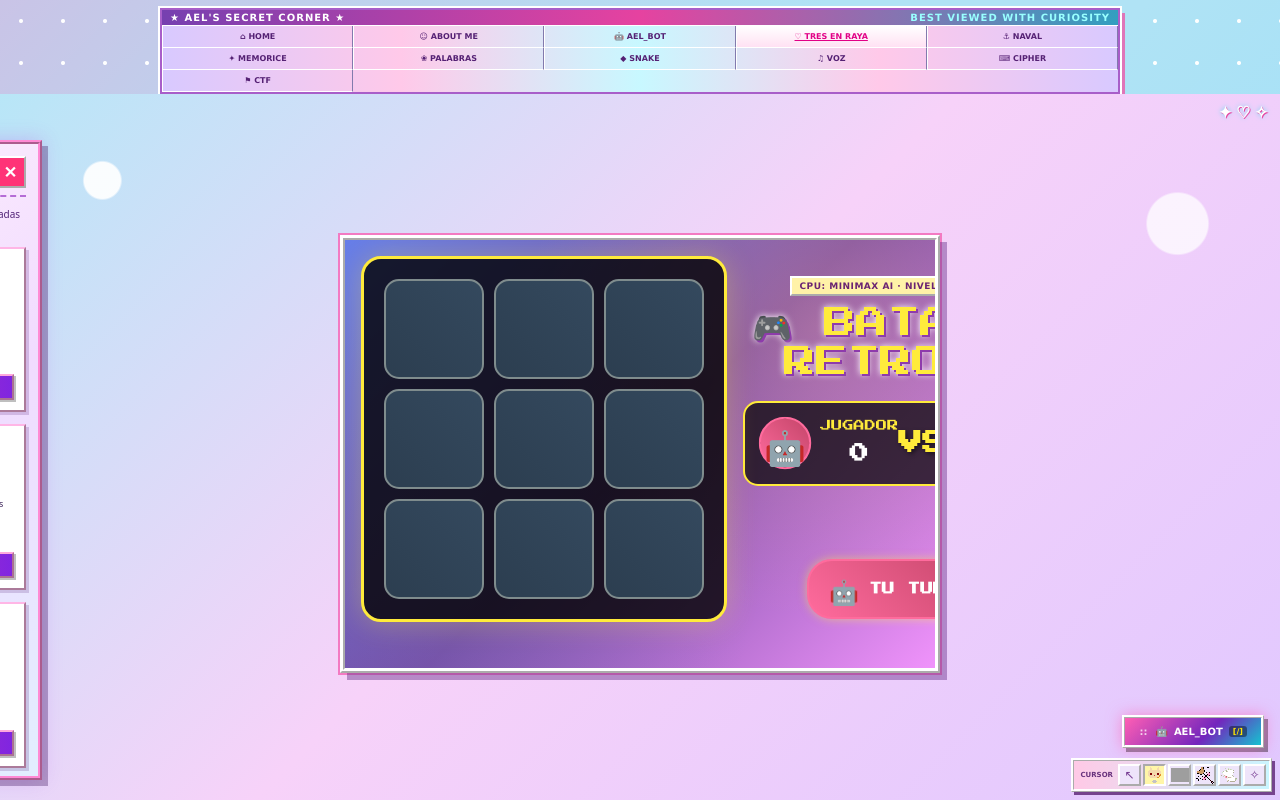
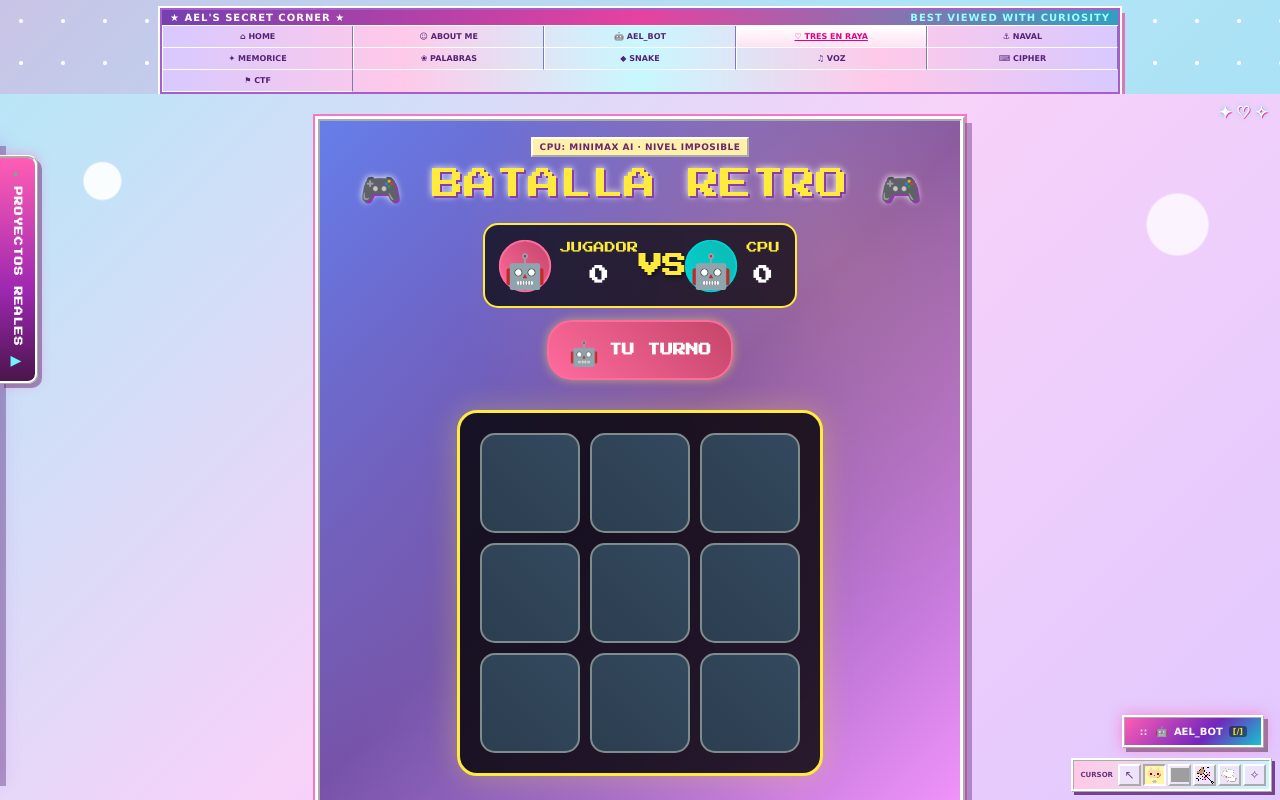
Before and after one commit to AelStGermain/Aelita, an Angular app: page /gato in a window 1280 px wide. Built offline with nearby package versions, Linux system fonts and the light colour scheme; grey boxes are pictures that could not be loaded.

Commit message:
fix: resolve game layout clipping & fix left drawer tab absolute position

```diff
--- a/src/styles.css
+++ b/src/styles.css
@@ -237,10 +237,10 @@ body {
 app-gato, app-batalla-naval, app-memorice, app-palabras, app-snake, app-lector, app-cipher, app-ctf {
   position: relative;
   display: block;
-  height: 100%;
-  min-height: 0;
-  padding: 6px;
-  overflow: auto;
+  width: 100%;
+  min-height: calc(100vh - 75px);
+  padding: 12px;
+  overflow-y: auto !important;
   background:
     radial-gradient(circle at 8% 12%, rgba(255, 255, 255, 0.92) 0 18px, transparent 20px),
     radial-gradient(circle at 92% 18%, rgba(255, 255, 255, 0.75) 0 30px, transparent 32px),
@@ -255,8 +255,7 @@ app-gato, app-batalla-naval, app-memorice, app-palabras, app-snake, app-lector,
   left: 0;
   top: 140px;
   z-index: 9500;
-  display: flex;
-  align-items: flex-start;
+  width: 310px;
   transition: transform 0.35s cubic-bezier(0.175, 0.885, 0.32, 1.275);
   transform: translateX(-310px);
 }
@@ -265,21 +264,26 @@ app-gato, app-batalla-naval, app-memorice, app-palabras, app-snake, app-lector,
 }
 
 .drawer-toggle-btn {
+  position: absolute;
+  left: 100%;
+  top: 15px;
   display: flex;
   align-items: center;
   gap: 6px;
-  padding: 10px 12px;
-  background: linear-gradient(180deg, #ff71c6, #9c27b0 60%, #4a154b);
+  padding: 12px 10px;
+  background: linear-gradient(180deg, #ff5eb4, #9c27b0 60%, #4a154b);
   color: #ffffff;
   border: 3px ridge #ffffff !important;
   border-left: none !important;
   border-radius: 0 10px 10px 0 !important;
   font: bold 9px 'Press Start 2P', monospace, sans-serif;
   cursor: pointer;
-  box-shadow: 4px 4px 0 rgba(70, 20, 90, 0.4), 0 0 12px rgba(255, 113, 198, 0.4);
+  box-shadow: 4px 4px 0 rgba(70, 20, 90, 0.4), 0 0 12px rgba(255, 94, 180, 0.5);
   writing-mode: vertical-rl;
   text-orientation: mixed;
   letter-spacing: 1px;
+  white-space: nowrap;
+  user-select: none;
 }
 .drawer-toggle-btn:hover {
   background: linear-gradient(180deg, #ff8fd2, #b038c6 60%, #601f62);
@@ -738,117 +742,102 @@ app-gato, app-batalla-naval, app-memorice, app-palabras, app-snake, app-lector,
 }
 
 /* ==========================================================================
-   WEB DESKTOP HORIZONTAL ARCADE LAYOUT FOR GAMES (MIN-WIDTH: 900px)
+   GAME COMPONENTS LAYOUT & RESPONSIVE PROPORTIONS
    ========================================================================== */
-@media (min-width: 900px) {
-  /* Common Arcade Container Fit */
-  app-gato, app-batalla-naval, app-memorice, app-palabras, app-snake, app-lector, app-cipher, app-ctf {
-    height: calc(100vh - 80px) !important;
-    max-height: calc(100vh - 80px) !important;
-    overflow: hidden !important;
+app-batalla-naval .game-container {
+  max-width: 920px !important;
+  margin: 10px auto !important;
+  padding: 16px !important;
   display: flex !important;
   flex-direction: column !important;
+  align-items: center !important;
+  text-align: center !important;
+}
+app-batalla-naval .boards-container {
+  display: flex !important;
+  flex-direction: row !important;
+  flex-wrap: wrap !important;
   justify-content: center !important;
+  gap: 30px !important;
+  width: 100% !important;
+  margin: 15px 0 !important;
+}
+app-batalla-naval .board-wrapper {
+  display: flex !important;
+  flex-direction: column !important;
+  align-items: center !important;
 }
 
-  /* 1. BATALLA NAVAL */
-  app-batalla-naval .game-container {
-    display: grid !important;
-    grid-template-columns: 1.4fr 1fr !important;
-    grid-template-rows: auto 1fr auto !important;
-    gap: 12px !important;
+app-gato .game-arena {
+  max-width: 650px !important;
+  margin: 10px auto !important;
+  padding: 16px !important;
+  display: flex !important;
+  flex-direction: column !important;
   align-items: center !important;
-    max-height: 92% !important;
-    padding: 14px !important;
+  text-align: center !important;
+  overflow: visible !important;
 }
-  app-batalla-naval .retro-title { grid-column: 1 / -1; margin: 0 !important; }
-  app-batalla-naval .boards-container { grid-column: 1; margin: 0 !important; }
-  app-batalla-naval .status-bar { grid-column: 2; margin: 0 !important; align-self: flex-start !important; }
-  app-batalla-naval .instructions { grid-column: 2; margin: 0 !important; align-self: flex-end !important; }
+app-gato .header {
+  width: 100% !important;
+  display: flex !important;
+  flex-direction: column !important;
+  align-items: center !important;
+  margin-bottom: 12px !important;
+}
+app-gato .battle-board {
+  display: flex !important;
+  justify-content: center !important;
+  width: 100% !important;
+  margin: 10px 0 !important;
+}
 
-  /* 2. GATO (BATALLA RETRO) */
-  app-gato .game-arena {
-    display: grid !important;
-    grid-template-columns: 1fr 1fr !important;
-    gap: 16px !important;
+app-memorice .game-container {
+  max-width: 820px !important;
+  margin: 10px auto !important;
+  padding: 16px !important;
+  display: flex !important;
+  flex-direction: column !important;
   align-items: center !important;
-    max-height: 92% !important;
+}
+
+app-palabras .juego-container {
+  max-width: 750px !important;
+  margin: 10px auto !important;
   padding: 16px !important;
+  display: flex !important;
+  flex-direction: column !important;
+  align-items: center !important;
 }
-  app-gato .header { grid-column: 2; grid-row: 1; }
-  app-gato .turn-indicator { grid-column: 2; grid-row: 2; }
-  app-gato .battle-board { grid-column: 1; grid-row: 1 / span 2; }
-  app-gato .result-screen { grid-column: 1 / -1; }
 
-  /* 3. MEMORICE */
-  app-memorice .game-container {
-    display: grid !important;
-    grid-template-columns: 1.5fr 1fr !important;
-    gap: 14px !important;
+app-snake .snake-arena {
+  max-width: 650px !important;
+  margin: 10px auto !important;
+  padding: 16px !important;
+  display: flex !important;
+  flex-direction: column !important;
   align-items: center !important;
-    max-height: 92% !important;
-    padding: 14px !important;
 }
-  app-memorice .header { grid-column: 2; grid-row: 1; }
-  app-memorice .controls { grid-column: 2; grid-row: 2; display: flex; flex-direction: column; gap: 6px; }
-  app-memorice .cards-grid { grid-column: 1; grid-row: 1 / span 2; margin: 0 !important; }
 
-  /* 4. PALABRAS */
-  app-palabras .juego-container {
-    display: grid !important;
-    grid-template-columns: 1.2fr 1fr !important;
-    gap: 14px !important;
+app-lector .lector-container {
+  max-width: 760px !important;
+  margin: 10px auto !important;
+  padding: 16px !important;
+  display: flex !important;
+  flex-direction: column !important;
   align-items: center !important;
-    max-height: 92% !important;
-    padding: 14px !important;
 }
-  app-palabras h1 { grid-column: 1 / -1; margin: 0 !important; font-size: 1.4rem !important; }
-  app-palabras .jardin { grid-column: 1; grid-row: 2; height: 200px !important; }
-  app-palabras .palabra-container { grid-column: 1; grid-row: 3; }
-  app-palabras .letras-container { grid-column: 2; grid-row: 2; }
-  app-palabras .estado { grid-column: 2; grid-row: 3; }
 
-  /* 5. SNAKE RETRO */
-  app-snake .snake-arena {
-    display: grid !important;
-    grid-template-columns: 1.3fr 1fr !important;
-    gap: 14px !important;
-    align-items: center !important;
-    max-height: 92% !important;
-    padding: 14px !important;
-  }
-  app-snake .game-title { grid-column: 1 / -1; margin: 0 !important; font-size: 1.2rem !important; }
-  app-snake .game-grid { grid-column: 1; grid-row: 2; }
-  app-snake .score-board { grid-column: 2; grid-row: 2; align-self: flex-start !important; }
-  app-snake .controls { grid-column: 2; grid-row: 2; align-self: center !important; }
-  app-snake .game-over { grid-column: 2; grid-row: 2; align-self: flex-end !important; }
-
-  /* 6. LECTOR MÁGICO */
-  app-lector .lector-container {
-    display: grid !important;
-    grid-template-columns: 1.3fr 1fr !important;
-    gap: 14px !important;
-    align-items: center !important;
-    max-height: 92% !important;
-    padding: 14px !important;
-  }
-  app-lector h1 { grid-column: 1 / -1; margin: 0 !important; }
-  app-lector .word-display { grid-column: 1; grid-row: 2; }
-  app-lector .recognition { grid-column: 1; grid-row: 3; }
-  app-lector .stats { grid-column: 2; grid-row: 2; }
-  app-lector .controls { grid-column: 2; grid-row: 3; }
-
-  /* 7. CIPHER TERMINAL */
 app-cipher .cipher-container {
-    max-height: 94% !important;
-    padding: 12px !important;
+  max-width: 920px !important;
+  margin: 10px auto !important;
+  padding: 16px !important;
   overflow-y: auto !important;
 }
 
-  /* 8. CYBER CTF */
 app-ctf .ctf-container {
-    max-height: 94% !important;
-    padding: 12px !important;
+  max-width: 950px !important;
+  margin: 10px auto !important;
+  padding: 16px !important;
   overflow-y: auto !important;
 }
-}
```
Also changed, not shown: 3 other files (tests, documents, lock files or other folders). Lines whose indentation alone changed are shown as unchanged.
